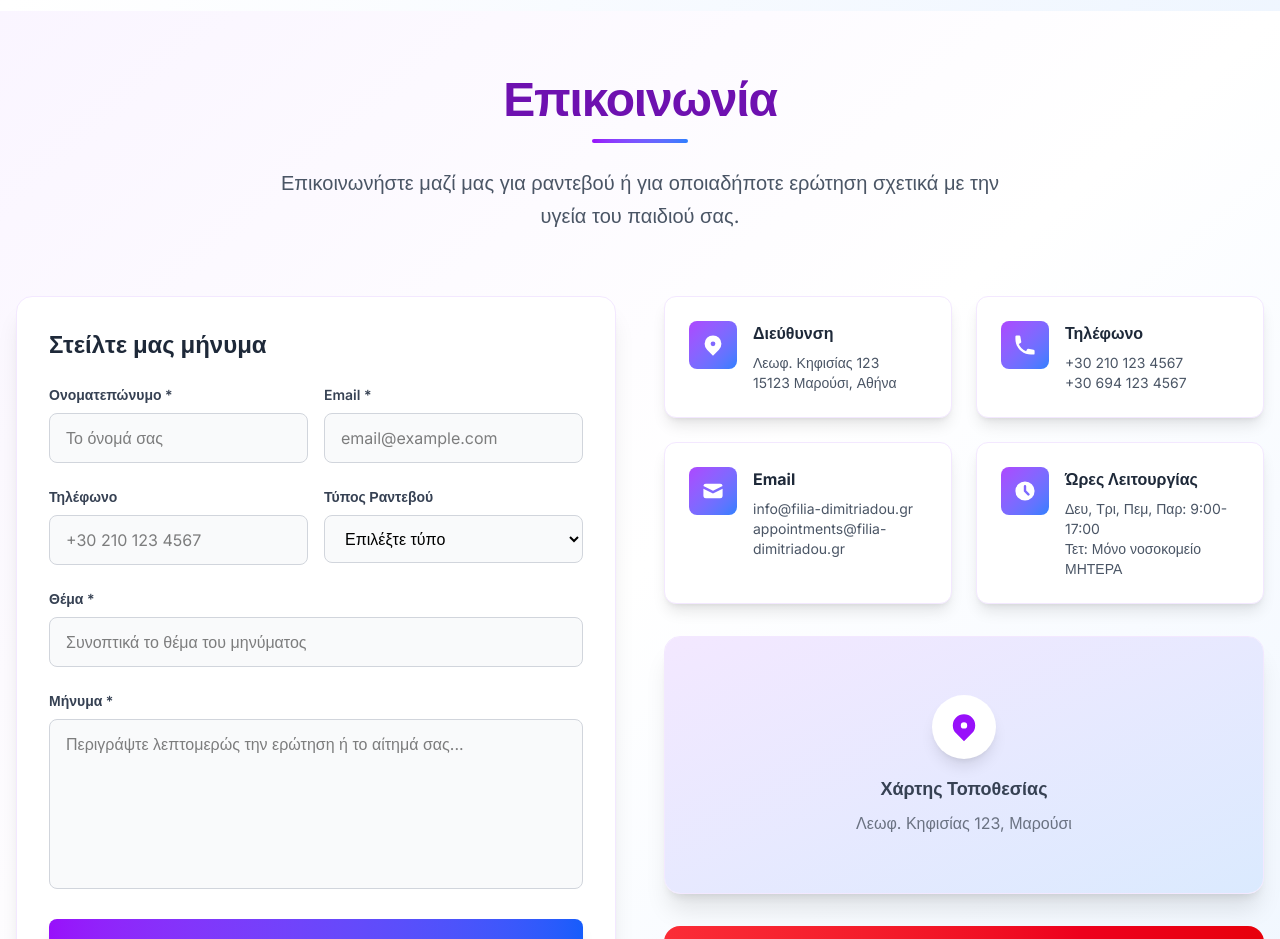
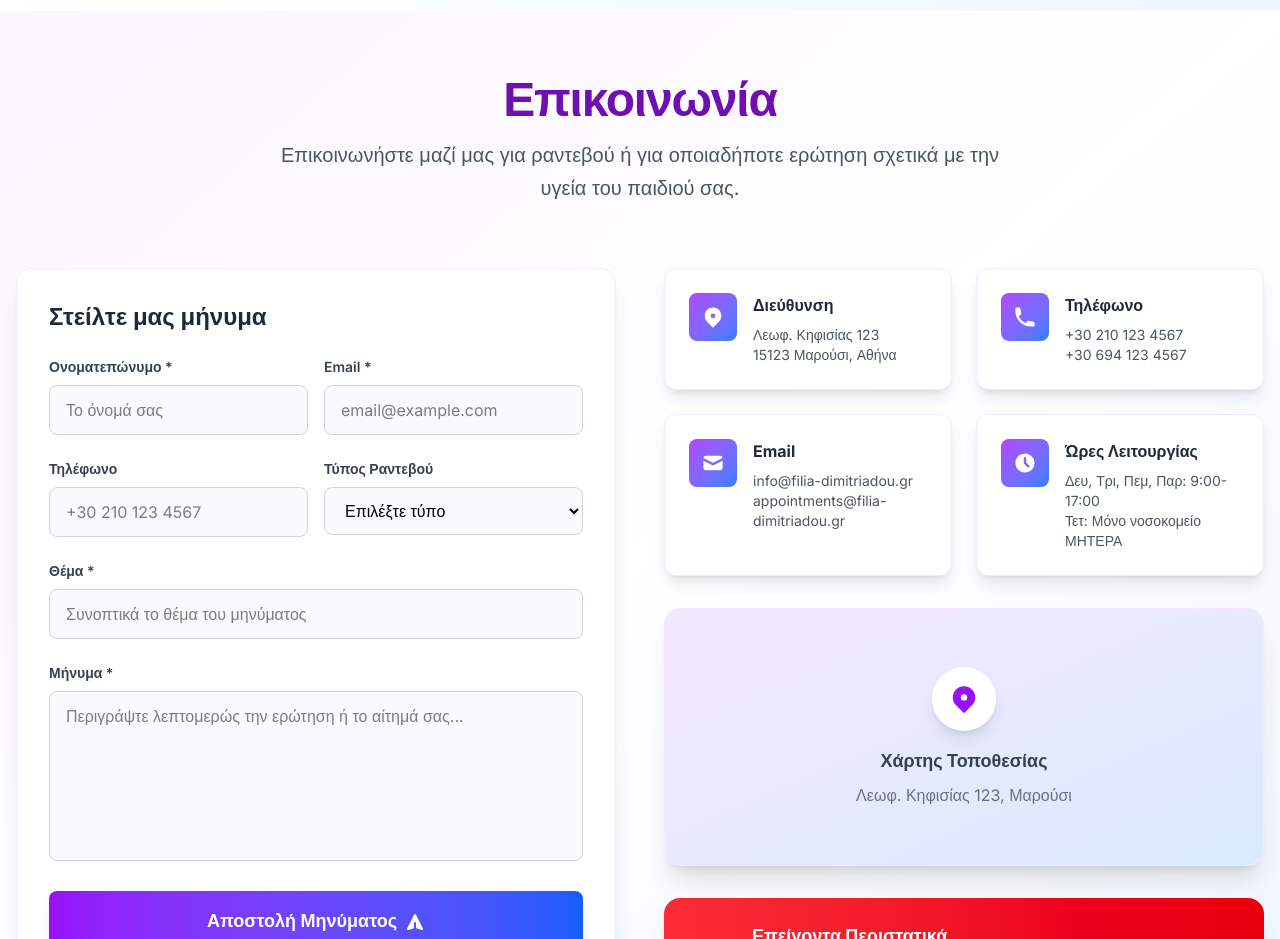
Before and after one commit to tsiro66/Filia-dimitriadi-website, a React (Vite) app: page / in a window 1280 px wide. Shown: the part 3060-3999 px from the top of the page. Built offline with nearby package versions, Linux system fonts and the light colour scheme.

Commit message:
Minor change

```diff
--- a/src/components/Contact.tsx
+++ b/src/components/Contact.tsx
@@ -99,7 +99,6 @@ const Contact = () => {
           <h2 className="text-5xl font-bold text-purple-800 mb-4 tracking-tight">
             Επικοινωνία
           </h2>
-          <div className="w-24 h-1 bg-gradient-to-r from-purple-600 to-blue-500 mx-auto rounded-full mb-6"></div>
           <p className="text-xl text-gray-600 max-w-3xl mx-auto leading-relaxed">
             Επικοινωνήστε μαζί μας για ραντεβού ή για οποιαδήποτε ερώτηση
             σχετικά με την υγεία του παιδιού σας.
```
